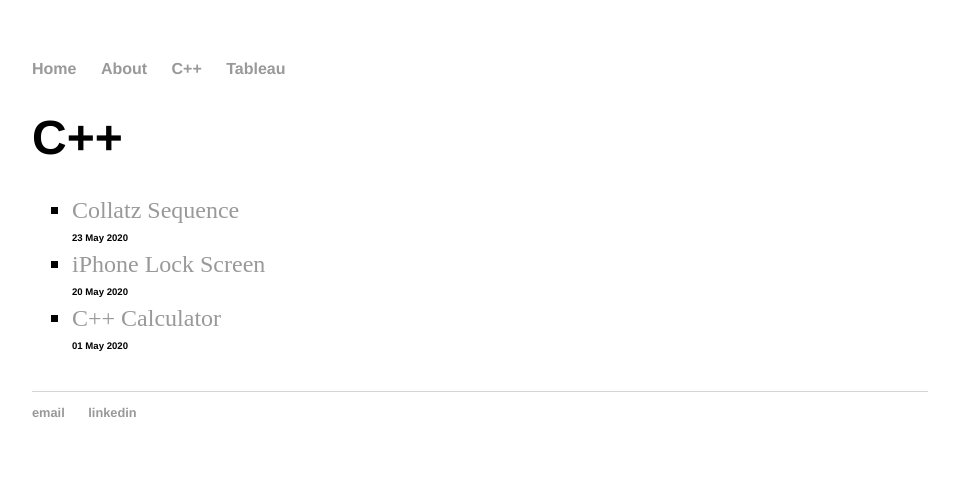
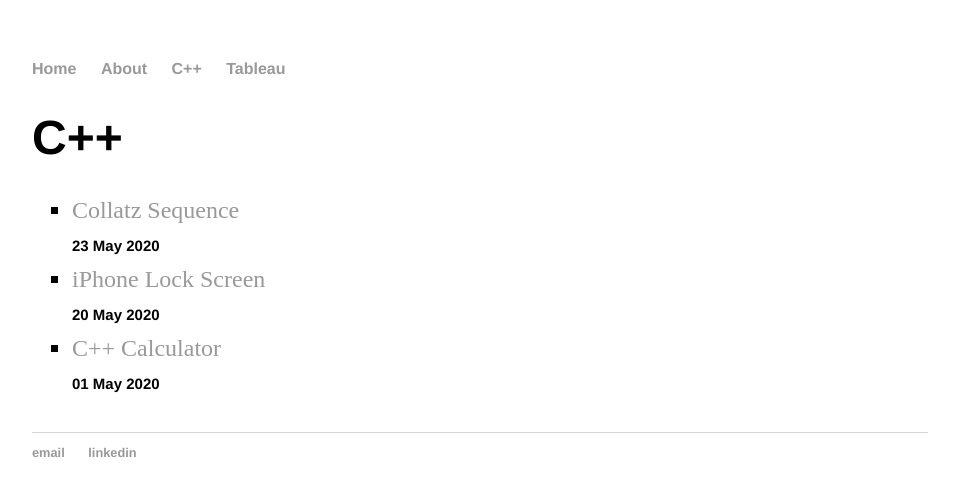
Before and after one commit to cchanzl/Lock-Screen, a Jekyll site: the page built from cpp/index.html, in a window 1280 px wide. Shown: the top 496 px of the page, without its empty margins (160-1119 px from the left). Built offline with Jekyll 4.4.1, drawn with Linux system fonts in a browser that asks for light colours.

Commit message:
Update main.css

```diff
--- a/css/main.css
+++ b/css/main.css
@@ -30,8 +30,8 @@ h1 {
 }
 
 h2 {
-    top-margin: 0.1em;
-    font-size: 0.4em;
+    top-margin: 3px;
+    font-size: 15px;
     font-family:'Helvetica', 'Arial', 'Sans-Serif';
 }
 
```
